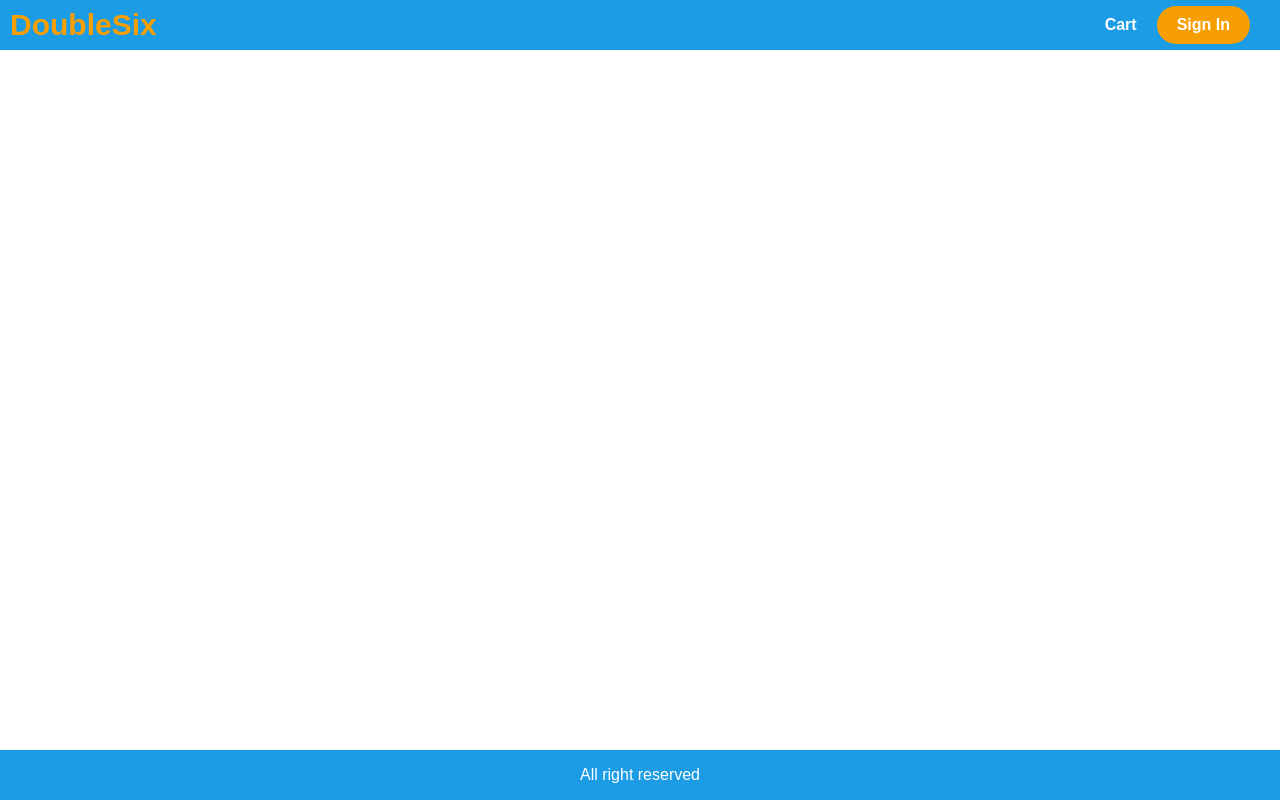
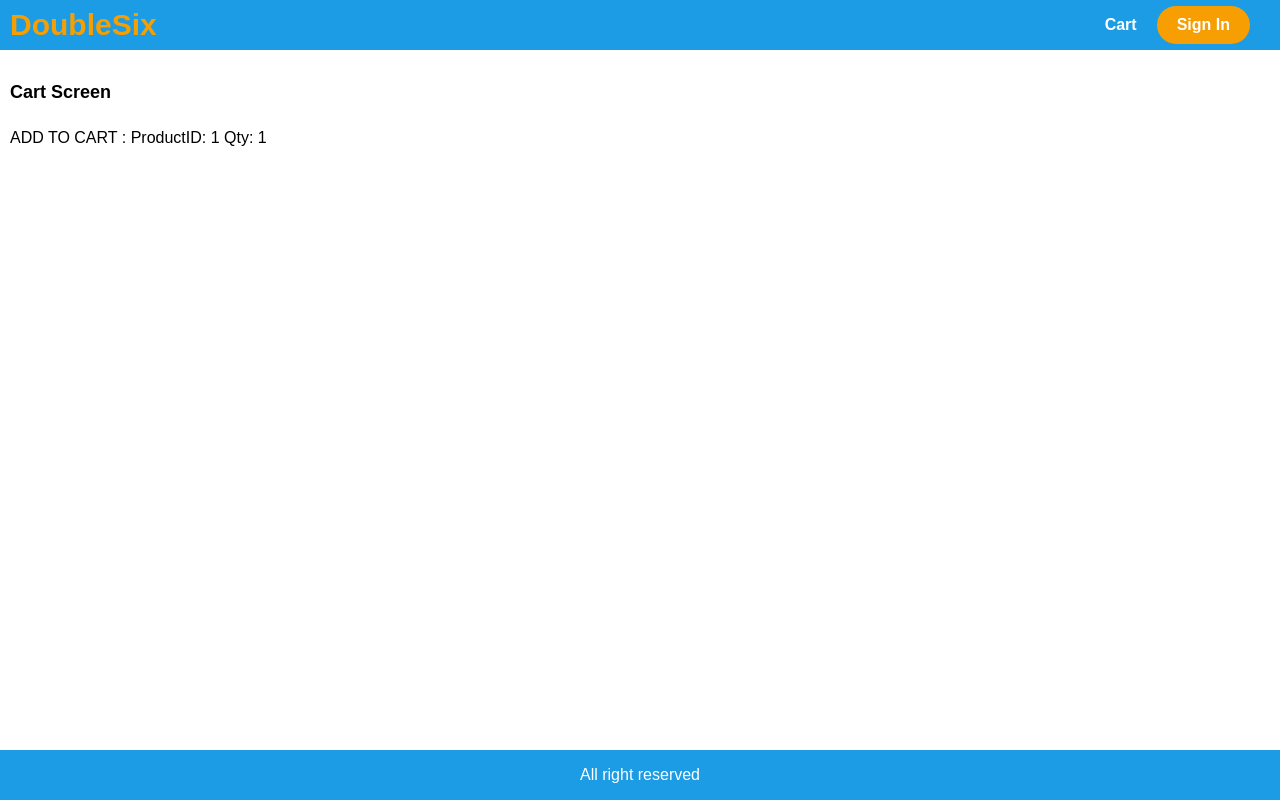
Before and after one commit to dezoto/e-commerce, a React (Create React App) app in the folder frontend/: page /cart/1 in a window 1280 px wide. Built offline with nearby package versions, Linux system fonts and the light colour scheme; the HTML template or start-up script is replaced by a standard one.

Commit message:
Created hook to get product qty
Created cart screen, function to handle add to cart, redirect user to cart screen, select box

```diff
--- a/frontend/src/App.js
+++ b/frontend/src/App.js
@@ -1,29 +1,35 @@
-import React from 'react';
-import { BrowserRouter, Route } from 'react-router-dom'
-import ProductScreen from './screens/ProductScreen';
-import HomeScreen from './screens/HomeScreen';
+import React from "react";
+import { BrowserRouter, Route } from "react-router-dom";
+import ProductScreen from "./screens/ProductScreen";
+import HomeScreen from "./screens/HomeScreen";
+import CartScreen from "./screens/CartScreen";
 
 function App() {
   return (
     <BrowserRouter>
-    <div className='grid-container'>
-        <header className='row'>
+      <div className="grid-container">
+        <header className="row">
+          <div>
+            <a className="brand" href="/">
+              DoubleSix
+            </a>
+          </div>
+          <div className="right-nav">
             <div>
-                <a className='brand' href='/'>DoubleSix</a>
+              <a href="/cart">Cart</a>
             </div>
-            <div className='right-nav'>
-                <div><a href='/cart'>Cart</a></div>
-                <div className='signin'><a href='/signin'>Sign In</a></div>
+            <div className="signin">
+              <a href="/signin">Sign In</a>
             </div>
+          </div>
         </header>
         <main>
-          <Route path='/product/:id' component={ProductScreen}></Route>
-          <Route path='/' component={HomeScreen} exact></Route>
+          <Route path="/cart/:id?" component={CartScreen}></Route>
+          <Route path="/product/:id" component={ProductScreen}></Route>
+          <Route path="/" component={HomeScreen} exact></Route>
         </main>
-        <footer className='row center'>
-            All right reserved
-        </footer>
-    </div>
+        <footer className="row center">All right reserved</footer>
+      </div>
     </BrowserRouter>
   );
 }
--- a/frontend/src/index.css
+++ b/frontend/src/index.css
@@ -1,5 +1,5 @@
 * {
-  font-family: 'Nunito', sans-serif;
+  font-family: "Nunito", sans-serif;
 }
 
 html {
@@ -21,14 +21,14 @@
 
 .grid-container {
   display: grid;
-  grid-template-areas: 'header' 'main' 'footer';
+  grid-template-areas: "header" "main" "footer";
   grid-template-columns: 1fr;
   grid-template-rows: 5rem 1fr 5rem;
   height: 100%;
 }
 
 header {
-  grid-area: 'header';
+  grid-area: "header";
   background-color: #1b9ce5;
 }
 
@@ -68,12 +68,12 @@
 }
 
 main {
-  grid-area: 'main';
+  grid-area: "main";
   padding: 1rem;
 }
 
 footer {
-  grid-area: 'footer';
+  grid-area: "footer";
   background-color: #1b9ce5;
   color: white;
 }
@@ -112,7 +112,6 @@
   color: #1b9ce5;
 }
 
-
 a {
   text-decoration: none;
 }
@@ -131,6 +130,9 @@
   margin-top: 1rem;
 }
 
+input,
+select,
+textarea,
 button {
   padding: 1rem;
   border-radius: 0.5rem;
@@ -138,10 +140,16 @@
   font-size: 1.6rem;
   -webkit-font-smoothing: antialiased;
   -moz-osx-font-smoothing: grayscale;
-  background-color: #f8f8f8;
+}
+
+button {
+  background-color: #f79e02;
   cursor: pointer;
 }
 
+input:hover,
+select:hover,
+textarea:hover,
 button:hover {
   border: 0.1rem solid #404040;
 }
@@ -167,7 +175,6 @@
 
 img.large {
   width: 100%;
-
 }
 
 img.medium {
--- /dev/null
+++ b/frontend/src/screens/CartScreen.js
@@ -0,0 +1,16 @@
+import React from "react";
+
+function CartScreen(props) {
+  const productId = props.match.params.id;
+  const qty = props.location.search
+    ? Number(props.location.search.split("=")[1])
+    : 1;
+  return (
+    <div>
+      <h1>Cart Screen</h1>
+      <p>ADD TO CART : ProductID: {productId} Qty: {qty}</p>
+    </div>
+  );
+}
+
+export default CartScreen;
--- a/frontend/src/screens/ProductScreen.js
+++ b/frontend/src/screens/ProductScreen.js
@@ -1,4 +1,4 @@
-import React, { useEffect } from "react";
+import React, { useEffect, useState } from "react";
 import { useDispatch, useSelector } from "react-redux";
 import { Link } from "react-router-dom";
 import { detailsProduct } from "../actions/productActions";
@@ -11,10 +11,15 @@
   const { product, error, loading } = productDetails;
   const dispatch = useDispatch();
   const productId = props.match.params.id;
+  const [qty, setQty] = useState(1);
 
   useEffect(() => {
     dispatch(detailsProduct(productId));
   }, [dispatch, productId]);
+
+  const addToCartHandler = () => {
+    props.history.push(`/cart/${productId}?qty=${qty}`);
+  };
 
   return (
     <div>
@@ -67,9 +72,37 @@
                       </div>
                     </div>
                   </li>
-                  <li>
-                    <button className="primary block">Add to Cart</button>
-                  </li>
+                  {product.countInStock > 0 && (
+                    <>
+                      <li>
+                        <div className="row">
+                          <div>Qty</div>
+                          <div>
+                            <select
+                              value={qty}
+                              onChange={(e) => setQty(e.target.value)}
+                            >
+                              {[...Array(product.countInStock).keys()].map(
+                                (x) => (
+                                  <option key={x + 1} value={x + 1}>
+                                    {x + 1}
+                                  </option>
+                                )
+                              )}
+                            </select>
+                          </div>
+                        </div>
+                      </li>
+                      <li>
+                        <button
+                          onClick={addToCartHandler}
+                          className="primary block"
+                        >
+                          Add to Cart
+                        </button>
+                      </li>
+                    </>
+                  )}
                 </ul>
               </div>
             </div>
```
